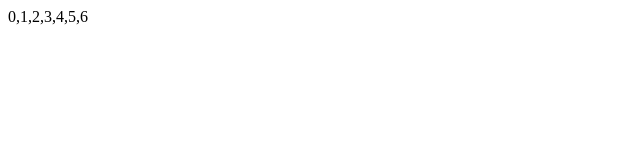
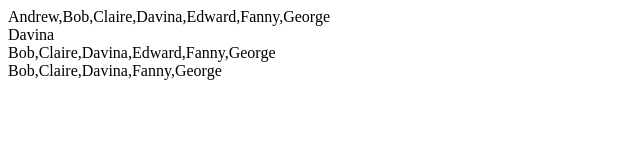
Before and after one commit to lharesign/LinkedList, a plain HTML site: page index.html in a window 1280 px wide. Shown: the whole page, without its empty margins (0-640 px from the left). Drawn offline with Linux system fonts and the light colour scheme.

Commit message:
implemented RemoveAt, RemoveFirst and DisplayAt that we didn't complete in class

```diff
--- a/app.js
+++ b/app.js
@@ -0,0 +1,156 @@
+document.getElementById("output").innerHTML = "Linked List" + "<br>";
+
+//Initialise an empty Linked List
+function LinkedList() {
+    let count = 0;
+    let head = null;
+
+    //Function for returning Linked List count
+    this.GetCount = function () {
+        return count;
+    }
+
+    //Function for adding first item to Linked List
+    this.AddFirst = function (data) {
+        //Create node which takes data(provided in parameters of function)
+        //and sets next to head
+        let node = {
+            data: data,
+            next: head
+        }
+        //Head is assigned to the node as this is the first item (so head of list)
+        head = node;
+        //Increment count so we can keep track of items in linked list
+        count++;
+    }
+
+    //Function for adding subsequent items to Linked List
+    this.Add = function (data, index) {
+        //Check if called when Linked List is empty. If so, call add first and pass data to it
+        if (index === 0) {
+            this.AddFirst(data);
+        } else if (index > -1 && index <= count) {
+            //Else chcek that index is within range of 0 up to count
+            //If it is, create node with data and next value null
+            var node = {
+                data: data,
+                next: null
+            }
+
+            let previous;
+            let current = head;
+            let i = 0;
+
+            //Traverse linked list from beginning until we reach the end
+            while (i++ < index) {
+                previous = current;
+                current = current.next;
+            }
+
+            //Set 'next' value of previous node to this node and increment count
+            previous.next = node;
+            node.next = current;
+            count++;
+
+        } else {
+            alert("Error: The specified index is outside the range of the linked list");
+        }
+    }
+
+    //Function for displaying all data in linked list
+    this.DisplayAll = function () {
+        //If head is null, list is empty so do not continue
+        if (head === null) {
+            return null;
+        } else {
+            //Else create a new array to store data in and create current to start from head
+            var arr = new Array();
+            var current = head;
+
+            //Loop through linked list, adding current.data as array item for returning
+            for (let i = 0; i < count; i++) {
+                arr[i] = current.data;
+                current = current.next;
+            }
+            return arr;
+        }
+    }
+
+    //Function for displaying data at user provided index
+    this.DisplayAt = function (index) {
+        //If head is null, list is empty so do not continue
+        if (head === null) {
+            return null;
+        } else {
+            //Else current = head and i = 0 so we can traverse
+            //the linked list until we reach the user provided index
+            let current = head;
+            let i = 0;
+            while (i < index) {
+                current = current.next;
+                i++;
+            }
+            //Return the data at 'current'(now equal with index user provided)
+            return current.data;
+        }
+    }
+
+    //Function that removes the first item from the linked list
+    this.RemoveFirst = function () {
+        //If head is null, list is empty so don't continue
+        if (head === null) {
+            return null;
+        } else {
+            //Else set the head to head.next and decrement count
+            head = head.next;
+            count--;
+        }
+    }
+
+    //Function that removes the specified item from the linked list
+    this.RemoveAt = function (index) {
+        //If head is null or index is out of range, return null
+        if (head === null || (index <= -1 && index > count)) {
+            return null;
+        } else {
+            //Else create current, previous, i variable to iterate through list
+            let current = head;
+            let previous;
+            let i = 0;
+
+            //Iterate through list using while loop
+            while (i < index) {
+
+                //As we iterate through, previous = current and current = current.next
+                //in order to keep track of items before and after the one we're looking for
+                previous = current;
+                current = current.next;
+                i++
+            }
+
+            //Set previous.next (i.e. .next value of item before one we're removing from list)
+            //to be current.next (i.e. item after one to be removed)
+            //then decrement count
+            previous.next = current.next;
+            count--;
+        }
+    }
+}
+
+let myList = new LinkedList();
+
+
+myList.Add("Andrew", 0)
+myList.Add("Bob", 1)
+myList.Add("Claire", 2)
+myList.Add("Davina", 3)
+myList.Add("Edward", 4)
+myList.Add("Fanny", 5)
+myList.Add("George", 6)
+
+document.getElementById("output").innerHTML = myList.DisplayAll();
+document.getElementById("output").innerHTML += "<br>" + myList.DisplayAt(3);
+myList.RemoveFirst();
+document.getElementById("output").innerHTML += "<br>" + myList.DisplayAll();
+myList.RemoveAt(3);
+document.getElementById("output").innerHTML += "<br>" + myList.DisplayAll();
--- a/index.html
+++ b/index.html
@@ -3,97 +3,14 @@
 <head>
     <meta charset="UTF-8">
     <meta name="viewport" content="width=device-width, initial-scale=1.0">
+    <script src="app.js" defer></script>
     <title>Linked List</title>
 </head>
 
 <body>
     <div id="output"></div>
 
-    <script>
-        document.getElementById("output").innerHTML = "Linked List" + "<br>";
 
-        function LinkedList() {
-            let count = 0;
-            let head = null;
-
-            this.GetCount = function () {
-                return count;
-            }
-
-            this.AddFirst = function (data) {
-                let node = {
-                    data: data,
-                    next: head
-                }
-                head = node;
-                count++;
-            }
-
-            this.Add = function (data, index) {
-                if (index === 0) {
-                    this.AddFirst(data);
-                    console.log("first one");
-                }
-
-                else if (index > -1 && index <= count) {
-                    var node = {
-                        data: data,
-                        next: null
-                    }
-
-                    let previous;
-                    let current = head;
-                    let i = 0;
-
-                    while (i++ < index) {
-                        previous = current;
-                        current = current.next;
-                    }
-
-                    previous.next = node;
-                    node.next = current;
-                    count++;
-
-                } else {
-                    alert("Error: The specified index is outside the range of the linked list");
-                }
-            }
-
-            this.DisplayAll = function () {
-                if (head === null) {
-                    return null;
-                } else {
-                    var arr = new Array();
-                    var current = head;
-
-                    for (let i = 0; i < count; i++) {
-                        arr[i] = current.data;
-                        current = current.next;
-                    }
-                    return arr;
-                }
-            }
-
-
-
-            //NEW METHODS HERE
-        }
-
-        let myList = new LinkedList();
-
-
-        myList.Add("0", 0)
-        myList.Add("1", 1)
-        myList.Add("2", 2)
-        myList.Add("3", 3)
-        myList.Add("4", 4)
-        myList.Add("5", 5)
-        myList.Add("6", 6)
-
-        document.getElementById("output").innerHTML = myList.DisplayAll();
-
-
-    </script>
 </body>
 
 </html>
```
